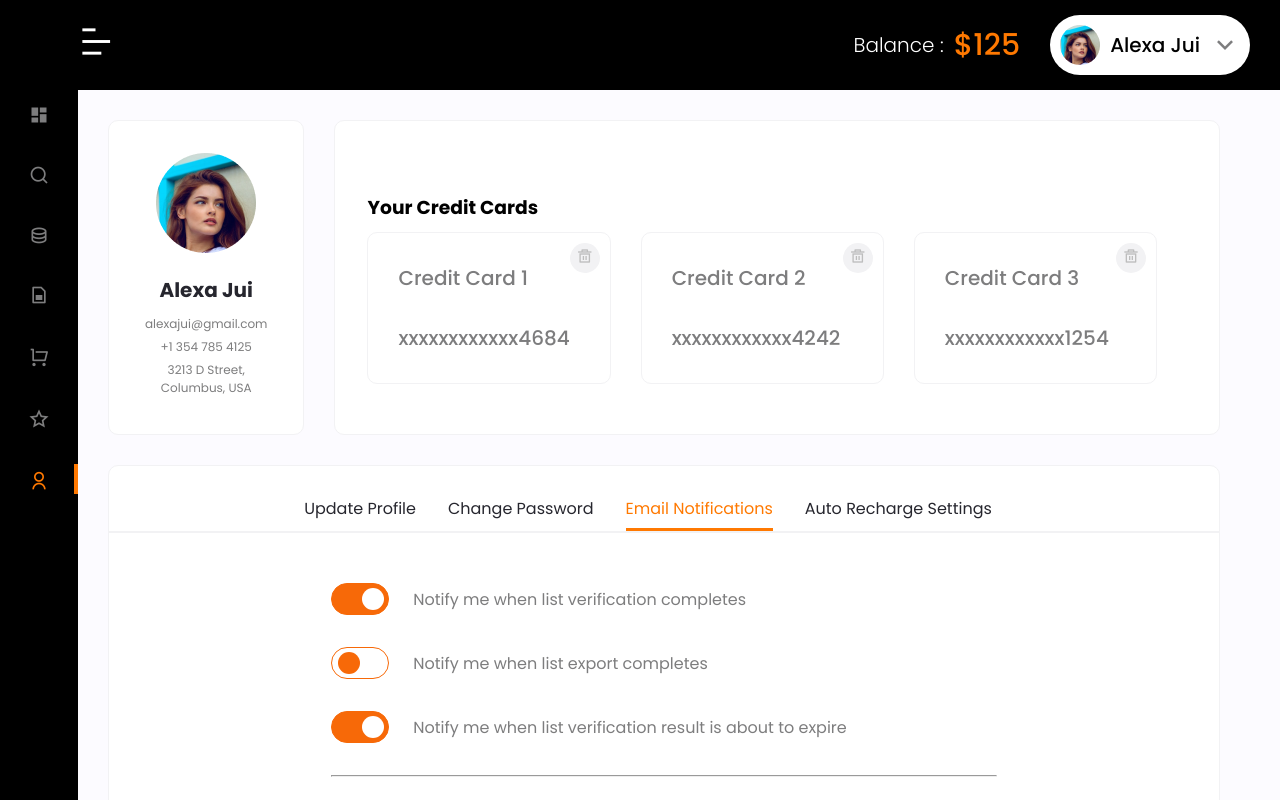
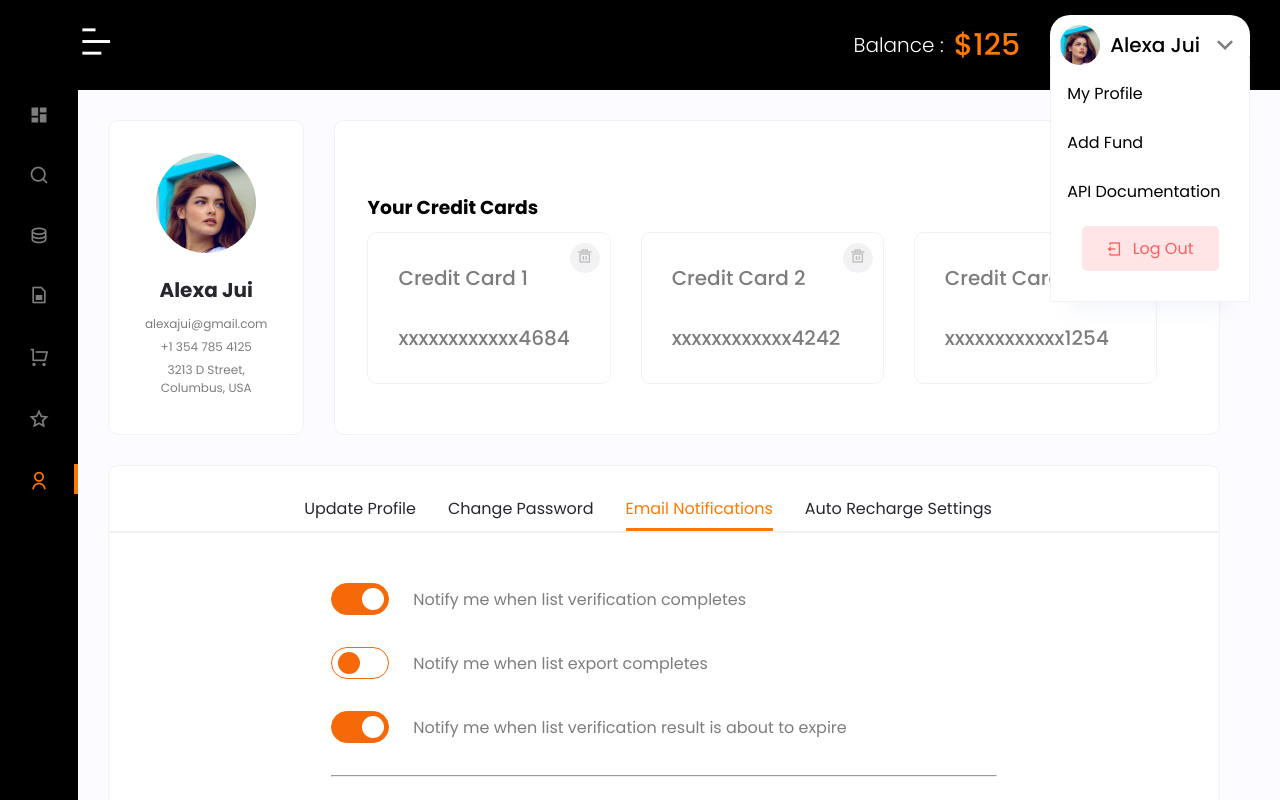
Before and after one commit to nahidthenh/css-panel, a plain HTML site: page index.html in a window 1280 px wide. Both pictures are taken after a click on the icon 1224 px from the left and 45 px from the top of the page. Drawn offline with nearby package versions, Linux system fonts and the light colour scheme.

Commit message:
Header Dropdown

```diff
--- a/assets/css/app.css
+++ b/assets/css/app.css
@@ -683,7 +683,72 @@ hr {
   background: #fff;
   color: #000;
   padding: 10px;
-  border-radius: 50px;
+  border-radius: 20px;
+  position: relative;
+  z-index: 999;
+}
+
+/* Profile Dropdown  */
+
+/* Dropdown Button */
+.dropbtn {
+  cursor: pointer;
+}
+
+.dropdown {
+  position: relative;
+  display: inline-block;
+}
+
+.dropdown-content {
+  display: none;
+  position: absolute;
+  width: 100%;
+  z-index: 1;
+  background: #FFFFFF;
+  border: 1px solid #F2F2F4;
+  box-shadow: 0px 30px 20px -20px rgba(198, 211, 232, 0.2);
+  margin-top: -17px;
+  padding-top: 10px;
+}
+
+
+.dropdown-content a {
+  color: black;
+  padding: 12px 16px;
+  text-decoration: none;
+  display: block;
+}
+
+.dropdown-content a:hover {
+  color: #FF7901;
+  transition: .3s;
+}
+
+.show {
+  display: block;
+}
+
+.log-out {
+  background: rgba(255, 1, 1, 0.1);
+  border-radius: 5px;
+  display: flex;
+  justify-content: center;
+  align-items: center;
+  padding: 10px 25px;
+  border: 0;
+  text-align: center;
+  margin: auto;
+  margin-bottom: 30px;
+  margin-top: 10px;
+  color: #FF5E5E;
+  cursor: pointer;
+  font-size: 16px;
+}
+
+
+.me-10 {
+  margin-right: 10px !important;
 }
 
 .user-profile img {
--- a/assets/js/app.js
+++ b/assets/js/app.js
@@ -31,6 +31,34 @@ tabs.forEach(tab => {
     target.classList.add('active')
   })
 })
+
+// Profile Dropdown
+/* When the user clicks on the button,
+toggle between hiding and showing the dropdown content */
+function dropDownMenu() {
+  document.getElementById("myDropdown").classList.toggle("show");
+}
+
+// Close the dropdown menu if the user clicks outside of it
+window.onclick = function (event) {
+  if (!event.target.matches('.dropbtn')) {
+    var dropdowns = document.getElementsByClassName("dropdown-content");
+    var i;
+    for (i = 0; i < dropdowns.length; i++) {
+      var openDropdown = dropdowns[i];
+      if (openDropdown.classList.contains('show')) {
+        openDropdown.classList.remove('show');
+      }
+    }
+  }
+}
+
+
+
+
+
+
+
 // Checked Color Switcher
 
 // let check1 = document.getElementsByClassName('check1');
--- a/index.html
+++ b/index.html
@@ -93,12 +93,23 @@
             <div>
               <p class="current-balance">Balance : <span>$125</span></p>
             </div>
-            <div class="user-profile">
-              <img src="assets/img/user-profile.png" alt="user-profile">
-              <p class="user-name">
-                Alexa Jui
-              </p>
-              <i class="ri-arrow-down-s-line"></i>
+            <div class="dropdown">
+              <div class="user-profile">
+                <img src="assets/img/user-profile.png" alt="user-profile">
+                <p class="user-name">
+                  Alexa Jui
+                </p>
+                <i class="ri-arrow-down-s-line dropbtn" onclick="dropDownMenu()"></i>
+              </div>
+              <div id="myDropdown" class="dropdown-content">
+                <a href="#">My Profile</a>
+                <a href="#">Add Fund</a>
+                <a href="#">API Documentation</a>
+                <button class="log-out">
+                  <i class="ri-logout-box-line me-10"></i>
+                  Log Out
+                </button>
+              </div>
             </div>
           </div>
         </div>
@@ -242,6 +253,12 @@
 
   <!-- ==== Script File ==== -->
   <script src="assets/js/app.js"></script>
+  <script>
+    function menuToggle() {
+      const toggleMenu = document.querySelector(".menu");
+      toggleMenu.classList.toggle("active");
+    }
+  </script>
 </body>
 
 </html>
```
